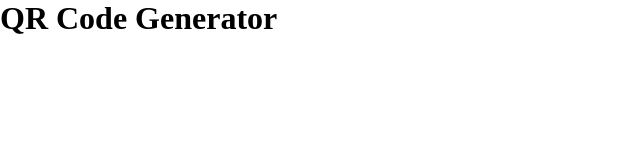
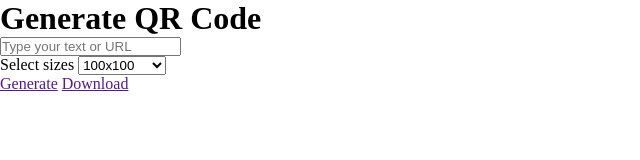
Before and after one commit to DAISYYY26/QR-Code-Generator, a plain HTML site: page index.html in a window 1280 px wide. Shown: the whole page, without its empty margins (0-640 px from the left). Drawn offline with Linux system fonts and the light colour scheme.

Commit message:
add html content

```diff
--- a/index.html
+++ b/index.html
@@ -1,16 +1,53 @@
 <!DOCTYPE html>
 <html lang="en">
+
 <head>
     <meta charset="UTF-8">
     <meta name="viewport" content="width=device-width, initial-scale=1.0">
     <title>QR Code Generator</title>
     <link rel="stylesheet" href="style.css">
 </head>
+
 <body>
-    <h1 >QR Code Generator</h1>
+    <div class="box">
+        <div class="qr-header">
+            <h1>Generate QR Code</h1>
+            <input type="text" placeholder="Type your text or URL" id="qr-text">
+
+            <div>
+                <label for="sizes">Select sizes</label>
+                <select id="sizes">
+                    <option value="100">100x100</option>
+                    <option value="200">200x200</option>
+                    <option value="300">300x300</option>
+                    <option value="400">400x400</option>
+                    <option value="500">500x500</option>
+                    <option value="600">600x600</option>
+                    <option value="700">700x700</option>
+                    <option value="800">800x800</option>
+                    <option value="900">900x900</option>
+                    <option value="1000">1000x1000</option>
+                </select>
+            </div>
+
+
+        </div>
+        <div class="qr-body"></div>
+        <div class="qr-footer">
+            <a href="" id="generateBtn">Generate</a>
+            <a href="" id="downloadBtn" download="QR_Code.png">Download</a>
+            <!-- Image will be downloaded by default as QR_Code.svg -->
+
+        </div>
+    </div>
+
+
+
 
 
 
 </body>
 <script src="index.js"></script>
+<script src="https://cdnjs.cloudflare.com/ajax/libs/qrcodejs/1.0.0/qrcode.min.js"></script>
+
 </html>
```
